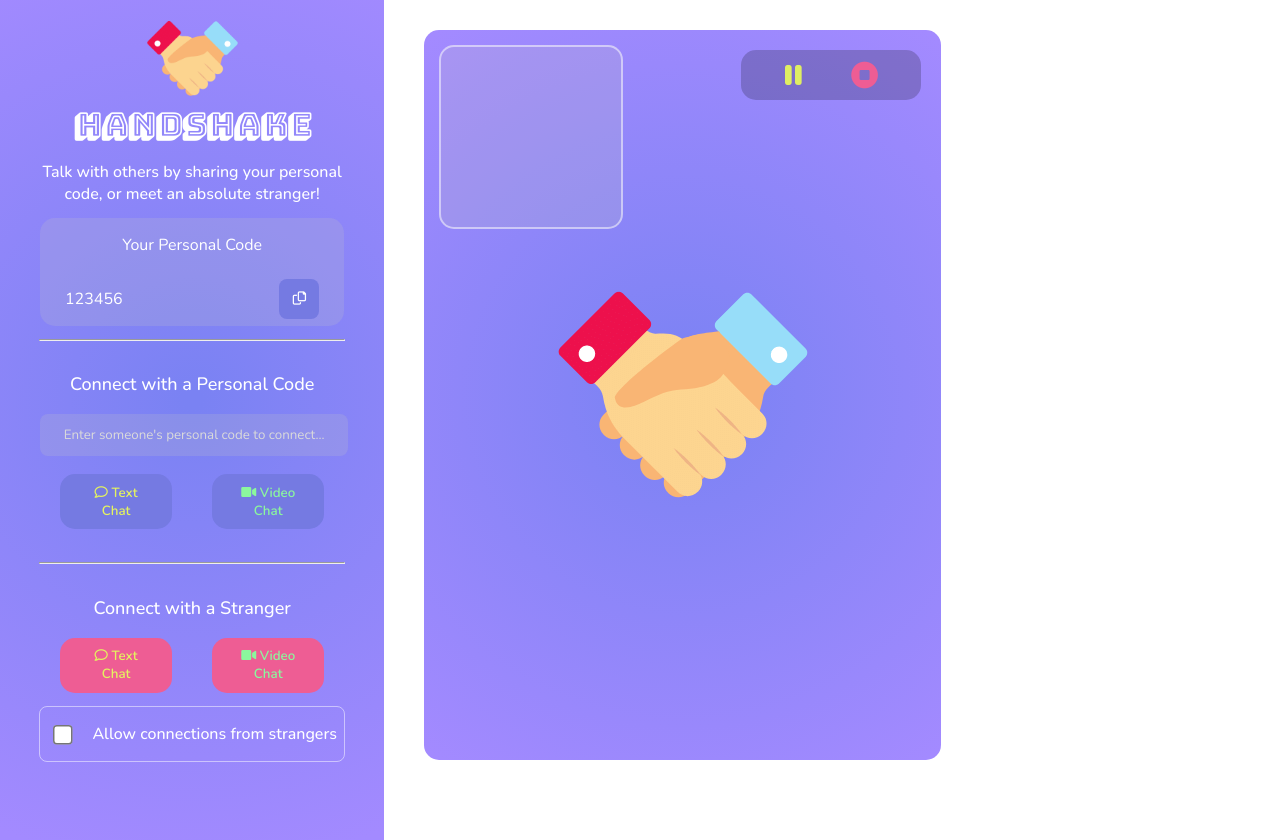
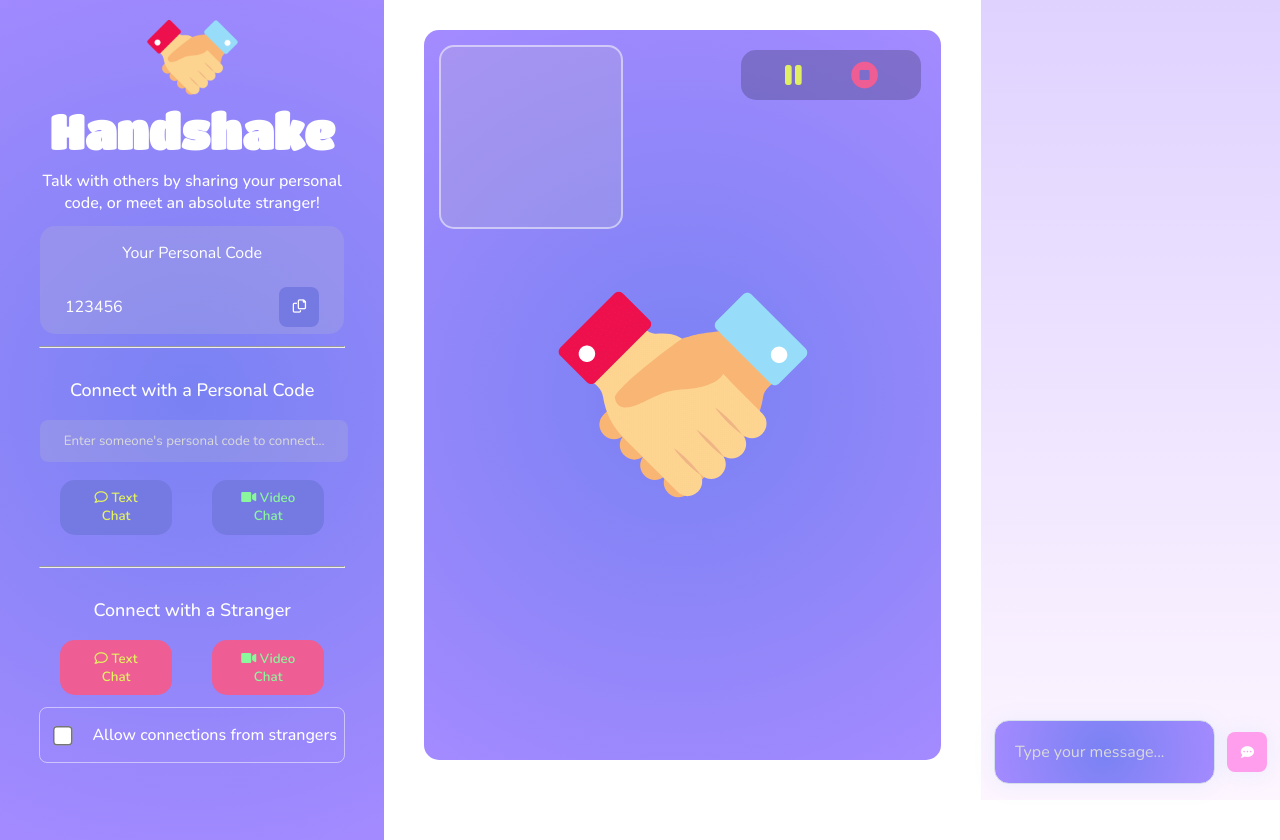
Before and after one commit to jonathanjacka/handshake_video_chat_app, a website: page public/index.html in a window 1280 px wide. Drawn offline with nearby package versions, Linux system fonts and the light colour scheme; no server answers; grey boxes are pictures that could not be loaded; files whose address does not match are found by name.

Commit message:
Updated html and css to complete interface

```diff
--- a/public/css/style.css
+++ b/public/css/style.css
@@ -1,4 +1,4 @@
-@import url('https://fonts.googleapis.com/css2?family=Bungee+Shade&family=Nunito:ital,wght@0,200;0,300;0,400;0,500;0,600;0,700;0,800;0,900;1,200;1,300;1,400;1,500;1,600;1,700;1,800;1,900&display=swap');
+@import url('https://fonts.googleapis.com/css2?family=Nunito:ital,wght@0,200;0,300;0,400;0,500;0,600;0,700;0,800;0,900;1,200;1,300;1,400;1,500;1,600;1,700;1,800;1,900&family=Titan+One&display=swap');
 
 ::-webkit-input-placeholder {
   /* Chrome/Opera/Safari */
@@ -82,8 +82,13 @@ body {
 
 .messenger_container {
   width: 25%;
-  /* height: 100%; */
-  background: #f4f9fd;
+  height: 100%;
+  background: rgb(254, 246, 255);
+  background: linear-gradient(
+    0deg,
+    rgba(254, 246, 255, 1) 0%,
+    rgba(223, 210, 255, 1) 100%
+  );
   display: flex;
   flex-direction: column;
 }
@@ -105,8 +110,8 @@ body {
 }
 
 .logo_container h2 {
-  font-family: 'Bungee Shade', cursive;
-  font-size: 2rem;
+  font-family: 'Titan One', 'Nunito', sans-serif;
+  font-size: 3rem;
   text-align: center;
   width: 100%;
   margin: 0;
@@ -281,32 +286,51 @@ body {
 }
 
 .new_message_container {
-  position: relative;
+  width: 100%;
+  display: flex;
+  align-items: center;
+  justify-content: space-evenly;
+  padding-bottom: 1rem;
 }
+
+.send_message_button {
+  color: #fff;
+  width: 40px;
+  height: 40px;
+  box-shadow: 0px 2px 20px 5px rgba(10, 145, 219, 0.05);
+  background: #fe9eec;
+  border-radius: 8px;
+  margin-right: 0 20px;
+}
+
 .new_message_input {
-  margin: 0 40px;
-  margin-bottom: 30px;
-  width: calc(100% - 80px);
-  height: 60px;
-  color: #676f7a;
+  font-family: 'Nunito', sans-serif;
+  background: radial-gradient(
+    circle,
+    rgba(122, 130, 243, 1) 2%,
+    rgba(163, 138, 255, 1) 98%
+  );
+  width: calc(100% - 120px);
+
+  padding: 20px;
+  color: #fff;
   font-size: 16px;
   font-weight: 400;
   border: 1px solid #d5deeb;
   border-radius: 15px;
   box-shadow: 0px 2px 20px 5px rgba(10, 145, 219, 0.05);
-  padding: 0 60px 0 20px;
-  z-index: 2;
 }
 
 .new_message_input:focus {
   outline: none;
-  color: #676f7a;
+  color: #fff;
 }
 
 .messages_container {
+  height: 100%;
   flex-grow: 1;
   margin: 40px 30px;
-  overflow-y: scroll;
+  overflow-y: auto;
 }
 
 .message_left_container {
@@ -337,22 +361,6 @@ body {
   padding: 20px 13px;
   color: #ffffff;
   min-width: 60px;
-}
-
-.send_message_button {
-  width: 40px;
-  height: 40px;
-  position: absolute;
-  right: 50px;
-  top: 10px;
-  box-shadow: 0px 2px 20px 5px rgba(10, 145, 219, 0.05);
-  background: linear-gradient(180deg, #ff9519 0%, #ffba6a 100%);
-  border-radius: 8px;
-}
-
-.send_message_button_image {
-  max-width: 100%;
-  max-height: 100%;
 }
 
 .videos_container {
--- a/public/index.html
+++ b/public/index.html
@@ -128,7 +128,13 @@
 
       <!-- Messenger -->
       <div class="messenger_container">
-
+        <div class="messages_container" id="messages_container"></div>
+        <div class="new_message_container" id="new_message">
+          <input type="text" class="new_message_input" id="new_message_input" type='text' placeholder="Type your message...">
+          <button class='send_message_button' id="send_message_button">
+            <i class="fas fa-comment-dots"></i>
+          </button>
+        </div>
       </div>
     </div>
 
```
